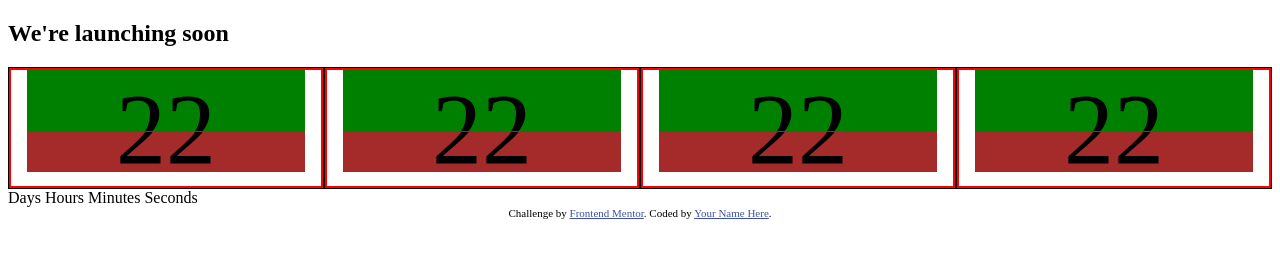
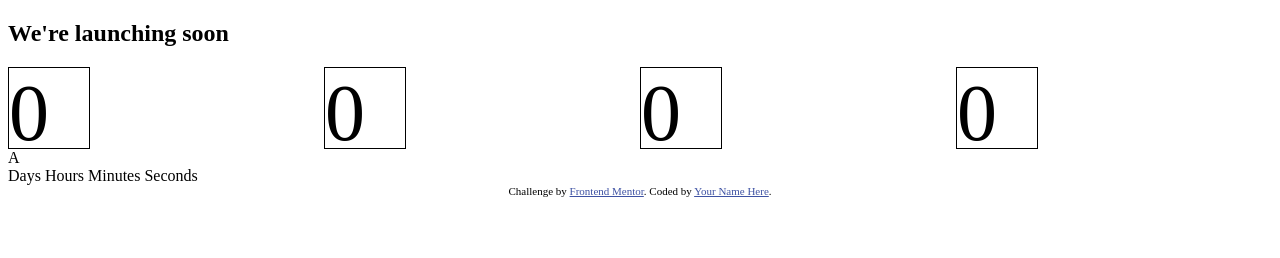
Before and after one commit to Govin-R/countdown-fmentor, a plain HTML site: page index.html in a window 1280 px wide. Drawn offline with Linux system fonts and the light colour scheme.

Commit message:
rotate_achived_timeUpdateNeed

```diff
--- a/index.html
+++ b/index.html
@@ -20,8 +20,36 @@
 	<section><h2>We're launching soon</h2></section>
 	<section>
 		<div>
-			<div id="countdown">
 
+<div id="countdown">
+
+			<div class="timer">
+				<div id="Days">
+					<div id="spanDays">0</div>
+				</div>
+			</div>
+			<div class="timer">
+				<div id="Hours">
+					<div id="spanHours">0</div>
+				</div>
+			</div>
+			<div class="timer">
+				<div id="Minutes">
+					<div id="spanMinutes" >0</div>
+				</div>
+			</div>
+			<div class="timer">
+				<div id="Seconds">
+					<div id="spanSeconds">0</div>
+				</div>
+			</div>
+</div>
+
+
+
+
+			<div id="spanWait">
+				A
 			</div>
 		Days Hours Minutes Seconds
 		</div>
--- a/index.js
+++ b/index.js
@@ -1,29 +1,17 @@
 
 const countdown = document.getElementById('countdown');
+let intervalId;
+let value=0;
 
-//creating no of divs
+function flipIt(){
 
-let elements=['Days','Hours','Minutes','Seconds'];
+	intervalId = setInterval(()=>{
+		spans.forEach((a)=>{
+			document.getElementById(a).innerText=String(value);
+			document.getElementById(a).style.transform="rotatex(50deg)";
+		})
+		value+=1;
+	},1000)
+}
 
-for(let i = 0; i<elements.length; i++ ){
-	let child1 = document.createElement('div');
-	child1.setAttribute('id','timer');
-
-	let oneHalf = document.createElement('div');
-	oneHalf.setAttribute('id','oneHalf');
-	oneHalf.innerText="22";
-	let secondHalf = document.createElement('div');
-	secondHalf.setAttribute('id',"secondHalf");
-	secondHalf.innerText="22";
-	let backup = document.createElement('div');
-	backup.setAttribute('id','backup');
-	//child1.innerText="Hello world";
-
-	backup.appendChild(oneHalf);
-	backup.appendChild(secondHalf);
-	child1.appendChild(backup);
-
-
-	countdown.appendChild(child1);
-	//console.log(elements[i]);
-}
+flipIt();
--- a/styles.scss
+++ b/styles.scss
@@ -3,63 +3,31 @@
 	grid-template-columns:auto auto auto auto;
 	height:max-content;
 
-	#timer{
-		border:1px solid black;
-		font-size:100px;
-		text-align:center;
-	}
+
 }
 
-#backup{
-border:2px solid red;
-	height:100px;
-	padding:1rem;
-	padding-top:0;
+#Days, #Hours, #Minutes, #Seconds{
+	width:5rem;
+	height:5rem;
+	//background-color:black;
+	border:1px solid black;
+	font-size:5rem;
+	//transition:all ease-out 0.3s;
+	& div{
 
-	&:hover{
-		& #oneHalf{
-			transform:rotatex(90deg);
-	}
-	& #secondHalf{
-		transform:rotatex(-90deg);
-	}
-}
-}
-
-#oneHalf{
-
-		position:relative;
-		border:1px solid green;
-		height:60px;
-		overflow:hidden;
-		z-index:2;
-		background-color:green;
-		transition:all ease-out 1s;
-		transition-delay:0.5s;
-
-}
-#secondHalf{
-	position:relative;
-//	border:3px solid blue;
-	height:100px;
-	margin-top:-60px;
-	transition:all ease-out 1s;
-	transform-origin:center;
-	background-color:brown;
-	&:hover{
-		transform:rotatex(-90deg);
+		animation:flip1 1s infinite;
 	}
 
 }
 
-@keyframes flip1{
-	0%{
-		transform:rotatex(0deg);
-	}
-	50%{
-		transform:rotatex(90deg);
-	}
-	100%{
-		transform:rotatex(100deg);
+
+#spanWait{
+	animation:flip1 0.9s infinite;
+}
+
+
+@keyframes flip1 {
+	0%,80%{
+		transform:rotatex(360deg);
 	}
 }
```
Also changed, not shown: styles.css, 1 other file.
